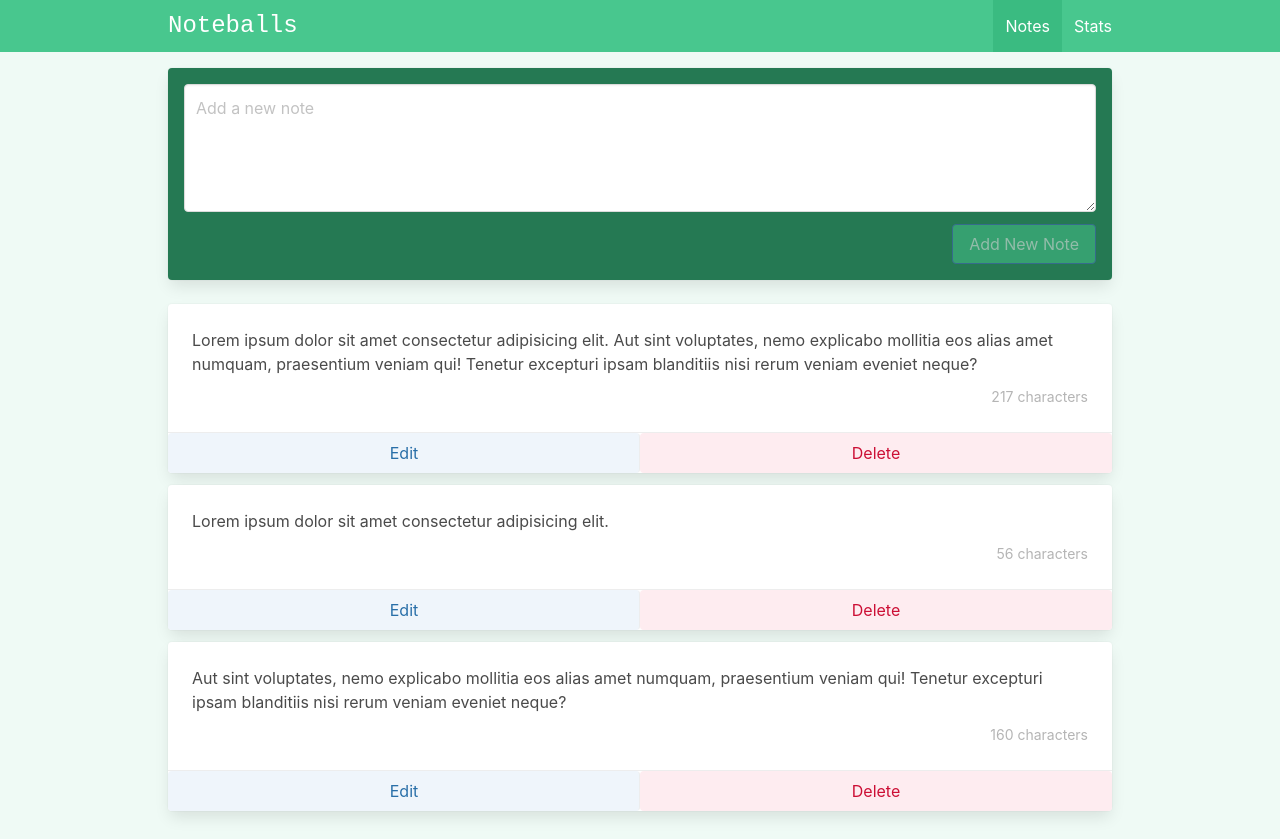
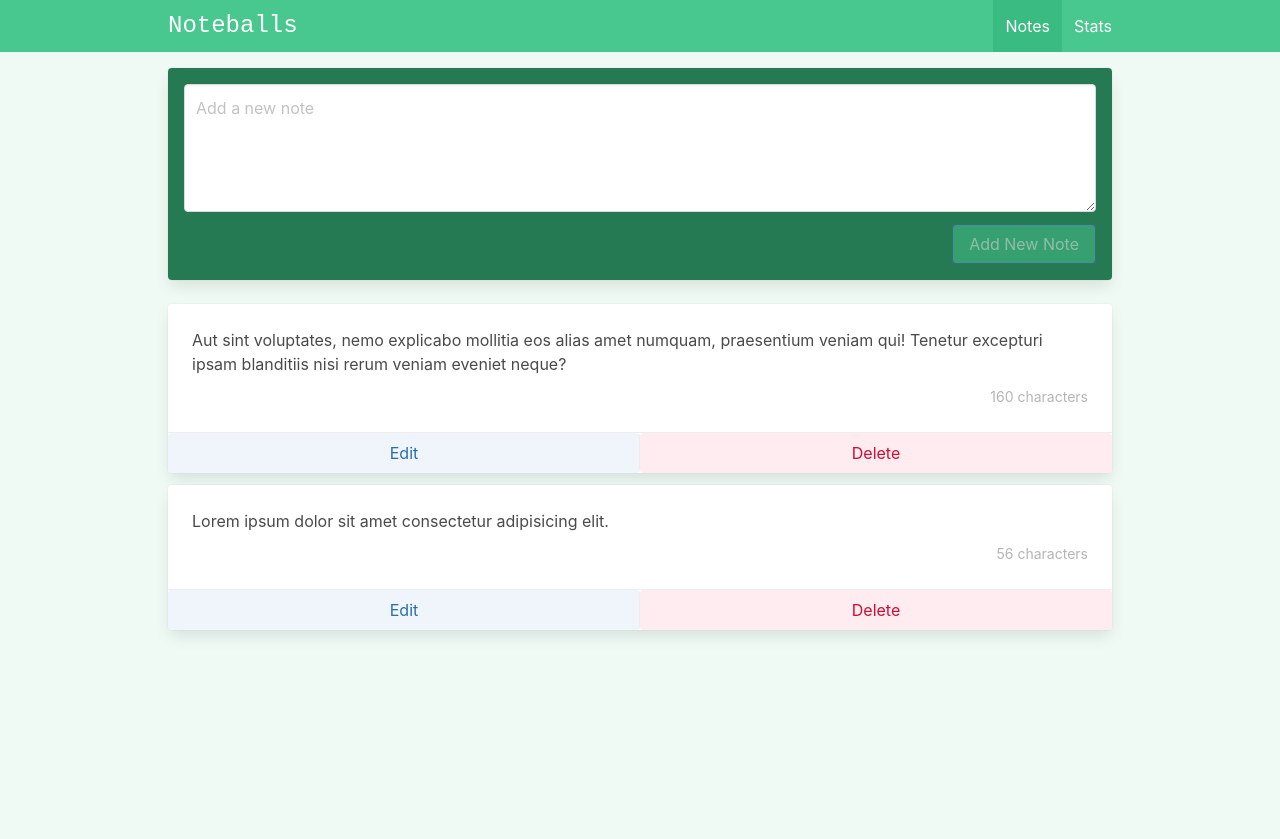
Before and after one commit to Vlad-Moskalenko/Noteballs, a Vue app: page /#/ in a window 1280 px wide. After the commit the page ends 800 px from the top, so only its background shows below. Built offline with nearby package versions, Linux system fonts and the light colour scheme.

Commit message:
NB-5: init pinia store

```diff
--- a/package.json
+++ b/package.json
@@ -9,6 +9,7 @@
   },
   "dependencies": {
     "bulma": "^0.9.4",
+    "pinia": "^2.0.35",
     "vue": "^3.2.47",
     "vue-router": "^4.1.6"
   },
--- a/src/components/Layout/NavBar.vue
+++ b/src/components/Layout/NavBar.vue
@@ -29,8 +29,16 @@ const toggleMobileNav = () => (showMobileNav.value = !showMobileNav.value);
       </div>
       <div :class="showMobileNav && 'is-active'" id="navbarBasicExample" class="navbar-menu">
         <div class="navbar-end">
-          <RouterLink class="navbar-item" to="/" active-class="is-active">Notes</RouterLink>
-          <RouterLink class="navbar-item" to="/stats" active-class="is-active">Stats</RouterLink>
+          <RouterLink @click="toggleMobileNav" class="navbar-item" to="/" active-class="is-active"
+            >Notes</RouterLink
+          >
+          <RouterLink
+            @click="toggleMobileNav"
+            class="navbar-item"
+            to="/stats"
+            active-class="is-active"
+            >Stats</RouterLink
+          >
         </div>
       </div>
     </div>
--- /dev/null
+++ b/src/components/Notes/AddEditNote.vue
@@ -0,0 +1,55 @@
+<script setup>
+import { ref } from 'vue';
+
+defineProps({
+  modelValue: {
+    type: String,
+  },
+  placeholder: {
+    type: String,
+    default: 'Add a new note',
+  },
+  label: String,
+  bgColor: {
+    type: String,
+    default: 'success',
+  },
+});
+
+defineEmits(['update:modelValue']);
+
+/*focus textarea*/
+
+const textarea = ref(null);
+
+const focusTextarea = () => textarea.value.focus();
+
+defineExpose({
+  focusTextarea,
+});
+</script>
+
+<template>
+  <div class="card p-4 mb-5" :class="`has-background-${bgColor}-dark`">
+    <label v-if="label" class="label has-text-white">{{ label }}</label>
+    <div class="field">
+      <div class="control">
+        <textarea
+          :value="modelValue"
+          @input="$emit('update:modelValue', $event.target.value)"
+          ref="textarea"
+          class="textarea"
+          :placeholder="placeholder"
+        ></textarea>
+      </div>
+    </div>
+
+    <div class="field is-grouped is-grouped-right">
+      <div class="control">
+        <slot name="button"></slot>
+      </div>
+    </div>
+  </div>
+</template>
+
+<style scoped></style>
--- a/src/components/Notes/Note.vue
+++ b/src/components/Notes/Note.vue
@@ -1,5 +1,9 @@
 <script setup>
 import { computed } from '@vue/reactivity';
+
+import { useNotes } from '../../stores/notes';
+
+const storeNotes = useNotes();
 
 const props = defineProps({
   note: {
@@ -13,14 +17,6 @@ const contentLength = computed(() => {
   const description = length > 1 ? 'characters' : 'character';
   return `${length} ${description}`;
 });
-
-/*handle delete note */
-
-const emit = defineEmits(['deleteNote']);
-
-const handleDeleteNote = id => {
-  emit('deleteNote', id);
-};
 </script>
 
 <template>
@@ -34,8 +30,13 @@ const handleDeleteNote = id => {
       </div>
     </div>
     <footer class="card-footer">
-      <button class="card-footer-item button is-info is-light">Edit</button>
-      <button @click="handleDeleteNote(note.id)" class="card-footer-item button is-danger is-light">
+      <RouterLink :to="`/edit/${note.id}`" class="card-footer-item button is-info is-light"
+        >Edit</RouterLink
+      >
+      <button
+        @click="storeNotes.deleteNote(note.id)"
+        class="card-footer-item button is-danger is-light"
+      >
         Delete
       </button>
     </footer>
--- a/src/main.js
+++ b/src/main.js
@@ -1,6 +1,7 @@
 import { createApp } from 'vue';
+import { createPinia } from 'pinia';
 
 import { router } from './router';
 import App from './App.vue';
 
-createApp(App).use(router).mount('#app');
+createApp(App).use(createPinia()).use(router).mount('#app');
--- a/src/router/index.js
+++ b/src/router/index.js
@@ -2,10 +2,12 @@ import { createRouter, createWebHashHistory } from 'vue-router';
 
 import NotesView from '../views/NotesView.vue';
 import StatsView from '../views/StatsView.vue';
+import EditNoteView from '../views/EditNoteView.vue';
 
 const routes = [
   { path: '/', name: 'notes', component: NotesView },
   { path: '/stats', name: 'stats', component: StatsView },
+  { path: '/edit/:id', name: 'edit', component: EditNoteView },
 ];
 
 export const router = createRouter({
--- /dev/null
+++ b/src/stores/notes.js
@@ -0,0 +1,55 @@
+import { defineStore } from 'pinia';
+import { computed, ref } from 'vue';
+
+export const useNotes = defineStore('notes', () => {
+  const notes = ref([
+    {
+      id: 'id1',
+      content:
+        'Aut sint voluptates, nemo explicabo mollitia eos alias amet numquam, praesentium veniam qui! Tenetur excepturi ipsam blanditiis nisi rerum veniam eveniet neque?',
+    },
+    {
+      id: 'id2',
+      content: 'Lorem ipsum dolor sit amet consectetur adipisicing elit.',
+    },
+  ]);
+
+  const getNoteContent = computed(() => id => {
+    const note = notes.value.find(note => note.id === id);
+    return note.content;
+  });
+
+  const getTotalNotes = computed(() => notes.value.length);
+
+  const getTotalCharacters = computed(() =>
+    notes.value.reduce((acc, note) => {
+      return acc + note.content.length;
+    }, 0)
+  );
+
+  const addNewNote = content => {
+    let note = {
+      id: new Date().getTime().toString(),
+      content: content,
+    };
+
+    notes.value.unshift(note);
+  };
+
+  const deleteNote = id => (notes.value = notes.value.filter(note => note.id !== id));
+
+  const editNoteContent = (id, newContent) => {
+    const note = notes.value.find(note => note.id === id);
+    note.content = newContent;
+  };
+
+  return {
+    notes,
+    getNoteContent,
+    getTotalCharacters,
+    getTotalNotes,
+    addNewNote,
+    deleteNote,
+    editNoteContent,
+  };
+});
--- /dev/null
+++ b/src/views/EditNoteView.vue
@@ -0,0 +1,44 @@
+<script setup>
+import { ref } from 'vue';
+import { useRoute, useRouter } from 'vue-router';
+
+import { useNotes } from '../stores/notes';
+import AddEditNote from '../components/Notes/AddEditNote.vue';
+
+const storeNotes = useNotes();
+const route = useRoute();
+const router = useRouter();
+
+const noteContent = ref(storeNotes.getNoteContent(route.params.id));
+
+const handleSaveClick = () => {
+  storeNotes.editNoteContent(route.params.id, noteContent.value);
+
+  router.back();
+};
+</script>
+
+<template>
+  <div class="edit-note">
+    <AddEditNote
+      v-model="noteContent"
+      ref="addEditNoteRef"
+      placeholder="Edit note"
+      label="Edit Note"
+      bgColor="info"
+    >
+      <template #button>
+        <button @click="$router.back()" class="button is-link is-light mr-3">Cancel</button>
+        <button
+          :disabled="!noteContent"
+          @click="handleSaveClick"
+          class="button is-link has-background-info"
+        >
+          Save edit
+        </button>
+      </template>
+    </AddEditNote>
+  </div>
+</template>
+
+<style lang="scss" scoped></style>
--- a/src/views/NotesView.vue
+++ b/src/views/NotesView.vue
@@ -2,73 +2,35 @@
 import { ref } from 'vue';
 
 import Note from '../components/Notes/Note.vue';
+import AddEditNote from '../components/Notes/AddEditNote.vue';
+import { useNotes } from '../stores/notes';
 
-/*notes*/
-const notes = ref([
-  {
-    id: 'id1',
-    content:
-      'Lorem ipsum dolor sit amet consectetur adipisicing elit. Aut sint voluptates, nemo explicabo mollitia eos alias amet numquam, praesentium veniam qui! Tenetur excepturi ipsam blanditiis nisi rerum veniam eveniet neque?',
-  },
-  {
-    id: 'id2',
-    content: 'Lorem ipsum dolor sit amet consectetur adipisicing elit.',
-  },
-  {
-    id: 'id3',
-    content:
-      'Aut sint voluptates, nemo explicabo mollitia eos alias amet numquam, praesentium veniam qui! Tenetur excepturi ipsam blanditiis nisi rerum veniam eveniet neque?',
-  },
-]);
+const newNote = ref('');
+const storeNotes = useNotes();
+const addEditNoteRef = ref(null);
 
-/*add new note*/
-const newNote = ref('');
-const textarea = ref(null);
+const handleAddNote = () => {
+  storeNotes.addNewNote(newNote.value);
 
-const addNewNote = () => {
-  let currentDate = new Date().getTime();
-
-  let note = {
-    id: currentDate.toString(),
-    content: newNote.value,
-  };
-
-  notes.value.unshift(note);
   newNote.value = '';
-  textarea.value.focus();
+  addEditNoteRef.value.focusTextarea();
 };
-
-/*delete note*/
-const deleteNote = id => (notes.value = notes.value.filter(note => note.id !== id));
 </script>
 
 <template>
   <div class="notes">
-    <div class="card has-background-success-dark p-4 mb-5">
-      <div class="field">
-        <div class="control">
-          <textarea
-            ref="textarea"
-            v-model="newNote"
-            class="textarea"
-            placeholder="Add a new note"
-          ></textarea>
-        </div>
-      </div>
-
-      <div class="field is-grouped is-grouped-right">
-        <div class="control">
-          <button
-            @click="addNewNote"
-            :disabled="!newNote"
-            class="button is-link has-background-success"
-          >
-            Add New Note
-          </button>
-        </div>
-      </div>
-    </div>
-    <Note v-for="note in notes" :key="note.id" :note="note" @deleteNote="deleteNote" />
+    <AddEditNote v-model="newNote" ref="addEditNoteRef">
+      <template #button>
+        <button
+          @click="handleAddNote"
+          :disabled="!newNote"
+          class="button is-link has-background-success"
+        >
+          Add New Note
+        </button>
+      </template>
+    </AddEditNote>
+    <Note v-for="note in storeNotes.notes" :key="note.id" :note="note" />
   </div>
 </template>
 
--- a/src/views/StatsView.vue
+++ b/src/views/StatsView.vue
@@ -1,8 +1,32 @@
-<script setup></script>
+<script setup>
+import { storeToRefs } from 'pinia';
+import { useNotes } from '../stores/notes';
+
+const noteStores = useNotes();
+
+const { getTotalNotes, getTotalCharacters } = storeToRefs(noteStores);
+</script>
 
 <template>
   <div class="stats">
-    <h1>Stats</h1>
+    <table class="table is-fullwidth">
+      <thead>
+        <tr>
+          <th>Stat</th>
+          <th>Value</th>
+        </tr>
+      </thead>
+      <tbody>
+        <tr>
+          <td>Number of Notes</td>
+          <td>{{ getTotalNotes }}</td>
+        </tr>
+        <tr>
+          <td>Number of Characters</td>
+          <td>{{ getTotalCharacters }}</td>
+        </tr>
+      </tbody>
+    </table>
   </div>
 </template>
 
```
Also changed, not shown: 1 other file (tests, documents, lock files or other folders).
